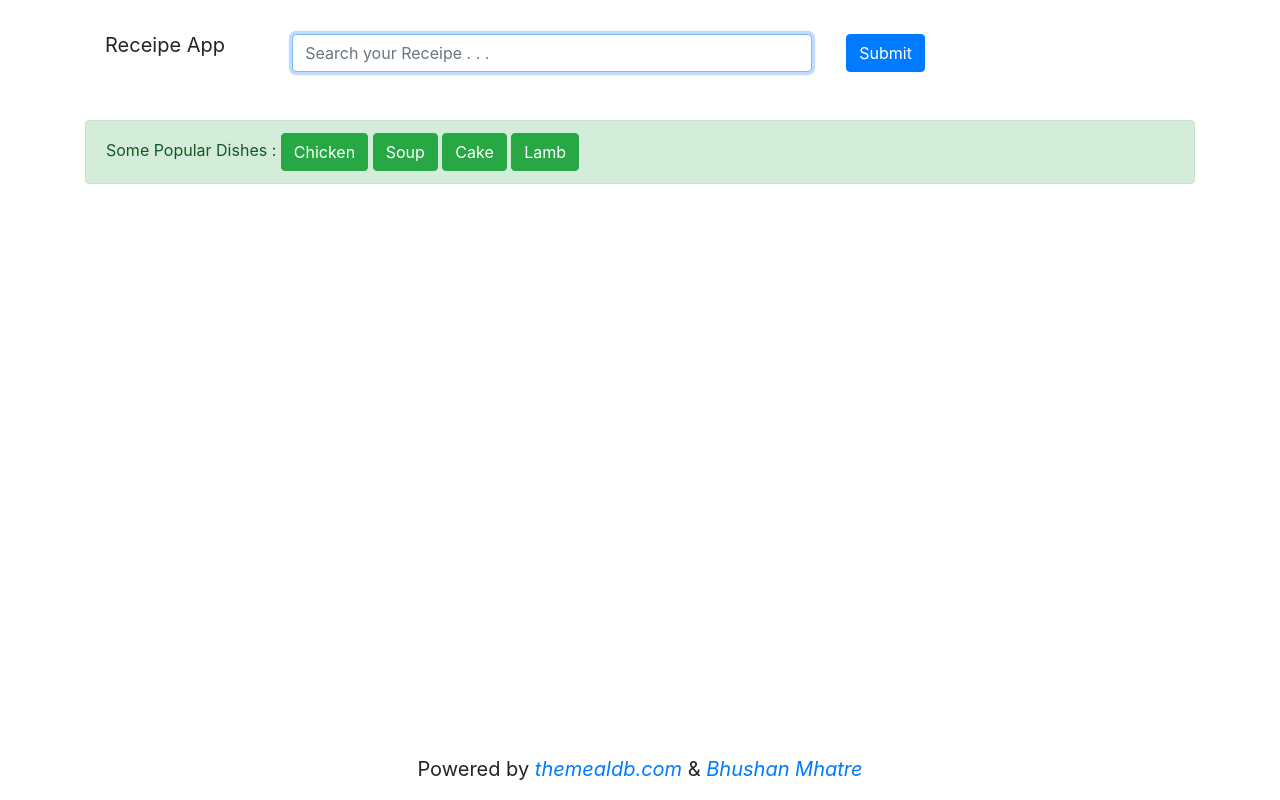
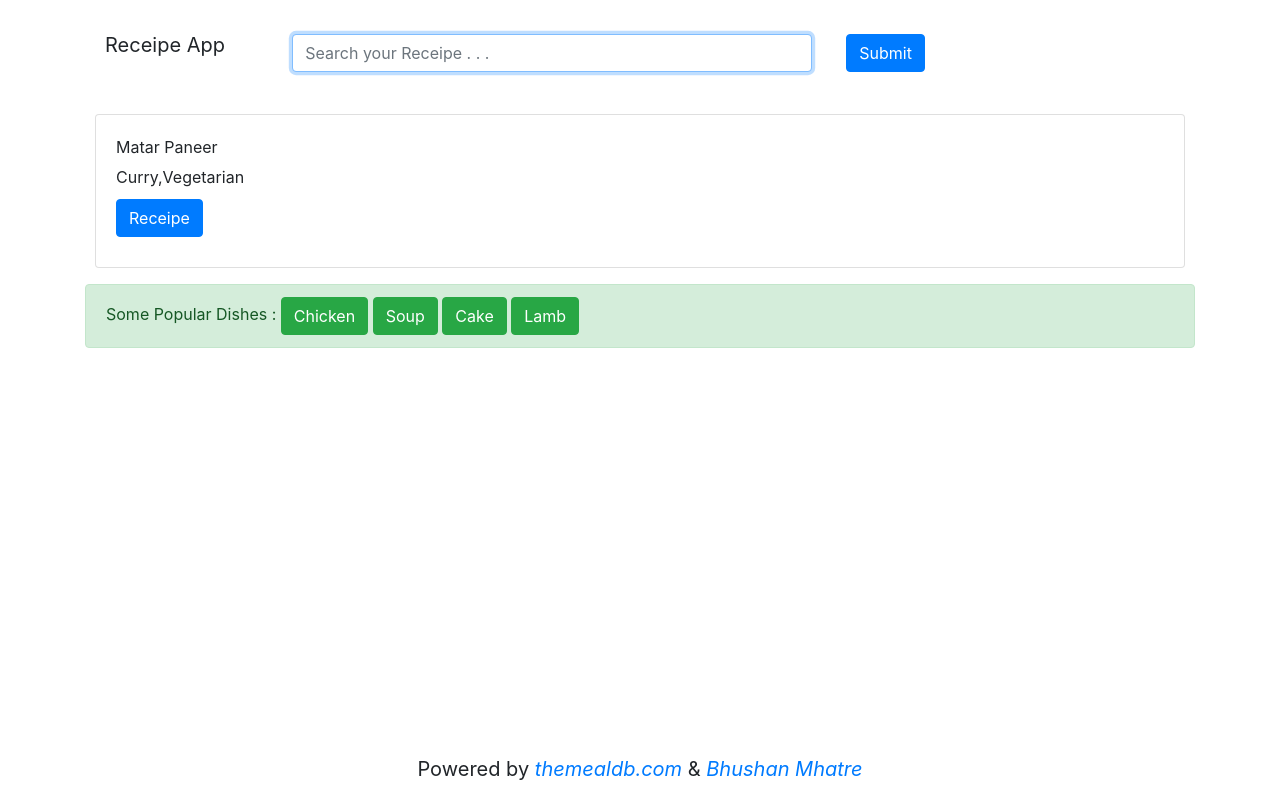
Before and after one commit to thebhushanmhatre/food-recipe-app, a React (Create React App) app: page / in a window 1280 px wide. Built offline with nearby package versions, Linux system fonts and the light colour scheme.

Commit message:
Displaying Instructions and Ingredients

```diff
--- a/src/App.js
+++ b/src/App.js
@@ -6,17 +6,68 @@ import InputForm from './components/InputForm'
 import DisplayItems from './components/DisplayItems'
 import PopularItems from './components/PopularItems'
 
+const example = {
+  dateModified: null,
+  idMeal: "52865",
+  strArea: "Indian",
+  strCategory: "Vegetarian",
+  strDrinkAlternate: null,
+  strIngredient1: "Sunflower Oil",
+  strIngredient2: "Paneer",
+  strIngredient3: "Ginger",
+  strIngredient4: "Cumin",
+  strIngredient5: "Turmeric",
+  strIngredient6: "Coriander",
+  strIngredient7: "Green Chilli",
+  strIngredient8: "Tomato",
+  strIngredient9: "Peas",
+  strIngredient10: "Garam Masala",
+  strIngredient11: "Coriander",
+  strIngredient12: "Naan Bread",
+  strIngredient13: "",
+  strIngredient14: "",
+  strIngredient15: "",
+  strIngredient16: "",
+  strIngredient17: "",
+  strIngredient18: "",
+  strIngredient19: "",
+  strIngredient20: "",
+  strInstructions: "Heat the oil in a frying pan over high heat until it’s shimmering hot. Add the paneer, then turn the heat down a little. Fry until it starts to brown at the edges, then turn it over and brown on each side – the paneer will brown faster than you think, so don’t walk away. Remove the paneer from the pan and drain on kitchen paper. Put the ginger, cumin, turmeric, ground coriander and chilli in the pan, and fry everything for 1 min. Add the tomatoes, mashing them with the back of a spoon and simmer everything for 5 mins until the sauce smells fragrant. Add a splash of water if it’s too thick. Season well. Add the peas and simmer for a further 2 mins, then stir in the paneer and sprinkle over the garam masala. Divide between two bowls, top with coriander leaves and serve with naan bread, roti or rice.",
+  strMeal: "Matar Paneer",
+  strMealThumb: "https://www.themealdb.com/images/media/meals/xxpqsy1511452222.jpg",
+  strMeasure1: "1 tbls",
+  strMeasure2: "225g",
+  strMeasure3: "2",
+  strMeasure4: "1 tsp ",
+  strMeasure5: "1 tsp ",
+  strMeasure6: "1 tsp ",
+  strMeasure7: "1",
+  strMeasure8: "4 large",
+  strMeasure9: "150g",
+  strMeasure10: "1 tsp ",
+  strMeasure11: "Small bunch",
+  strMeasure12: "to serve",
+  strMeasure13: "",
+  strMeasure14: "",
+  strMeasure15: "",
+  strMeasure16: "",
+  strMeasure17: "",
+  strMeasure18: "",
+  strMeasure19: "",
+  strMeasure20: "",
+  strSource: "https://www.bbcgoodfood.com/recipes/matar-paneer",
+  strTags: "Curry,Vegetarian",
+  strYoutube: "https://www.youtube.com/watch?v=wlseYNqwLNs"
+}
 export default function App() {
-  const [data, setData] = useState({meals: []})
+  const [data, setData] = useState({meals: [example]})
 
   const getDish = async() => {
     let receipename = document.getElementById('receipename').value
+    if(receipename != null && receipename.length > 0){
       let url = "https://www.themealdb.com/api/json/v1/1/search.php?s="+receipename
-    console.log("Inside getDish", receipename)
-    console.log("Inside getDish", url)
       let response = await fetch(url)
       let mealData = await response.json()
-    console.log('data', mealData)
       if (mealData.meals != null){
         setData(mealData)
       }
@@ -25,9 +76,9 @@ export default function App() {
         setData({meals: [], message: msg})
       }
     }
+  }
 
   const getPopularDish = async(receipename) => {
-    console.log("Inside getPopularDish", receipename)
     let url = "https://www.themealdb.com/api/json/v1/1/search.php?s="+receipename
     let response = await fetch(url)
     let mealData = await response.json()
@@ -38,7 +89,7 @@ export default function App() {
     <Container>
       <InputForm getDish={getDish} />
       <DisplayItems items={data} />
-      {(data.meals==null || !data.meals.length>0) &&
+      {(data.meals==null || data.meals.length<4) &&
         <PopularItems getPopularDish={getPopularDish} />
       }
       <Footer />
--- a/src/components/DisplayItems.js
+++ b/src/components/DisplayItems.js
@@ -1,14 +1,49 @@
-import React from 'react'
+import React, {useState} from 'react'
+import { Card, Collapse, CardText, CardBody, CardTitle, CardSubtitle, Button } from 'reactstrap';
 
 export default function DisplayItems(props){
-  var itemList = props.items.meals.map(item => {
-    return (<li key={item.idMeal}>{item.strMeal}</li>)
+  var itemList = props.items.meals.map(i => {
+    return <RenderItem item={i} />
   })
 
-  return (
+  return(
     <div>
-      <ul>{itemList}</ul>
+      <div>{itemList}</div>
       <p style={{fontSize:20}}>{props.items.message}</p>
     </div>
   )
 }
+
+// Single Element
+function RenderItem({item}){
+  const [isOpen, setIsOpen] = useState(false);
+
+  const toggle = () => setIsOpen(!isOpen);
+
+  const getElements = (item) => {
+    let nums = Array.from(Array(20).keys())
+    let elements = []
+    nums.map(i => elements.push(item['strIngredient'+ (i+1)]))
+    return [...elements.filter(x=>x)].join(', ')
+  }
+
+  const getSteps = (item) => {
+    let steps = item.strInstructions.split('.')
+    return [...steps.filter(x=>x)].map(p=><li>{p}.</li>)
+  }
+
+  return (
+    <Card style={{margin: 10}}>
+      <CardBody>
+        <CardTitle>{item.strMeal}</CardTitle>
+        <CardSubtitle>{item.strTags}</CardSubtitle>
+      <Button color="primary" onClick={toggle} style={{ marginTop: 10, marginBottom: 10}}>Receipe</Button>
+        <Collapse isOpen={isOpen}>
+          <CardText>Ingredients: {getElements(item)}</CardText>
+          <CardText>Instructions: <ol>{getSteps(item)}</ol></CardText>
+        </Collapse>
+      </CardBody>
+    </Card>
+  )
+
+}
```
Lines whose indentation alone changed are shown as unchanged.
